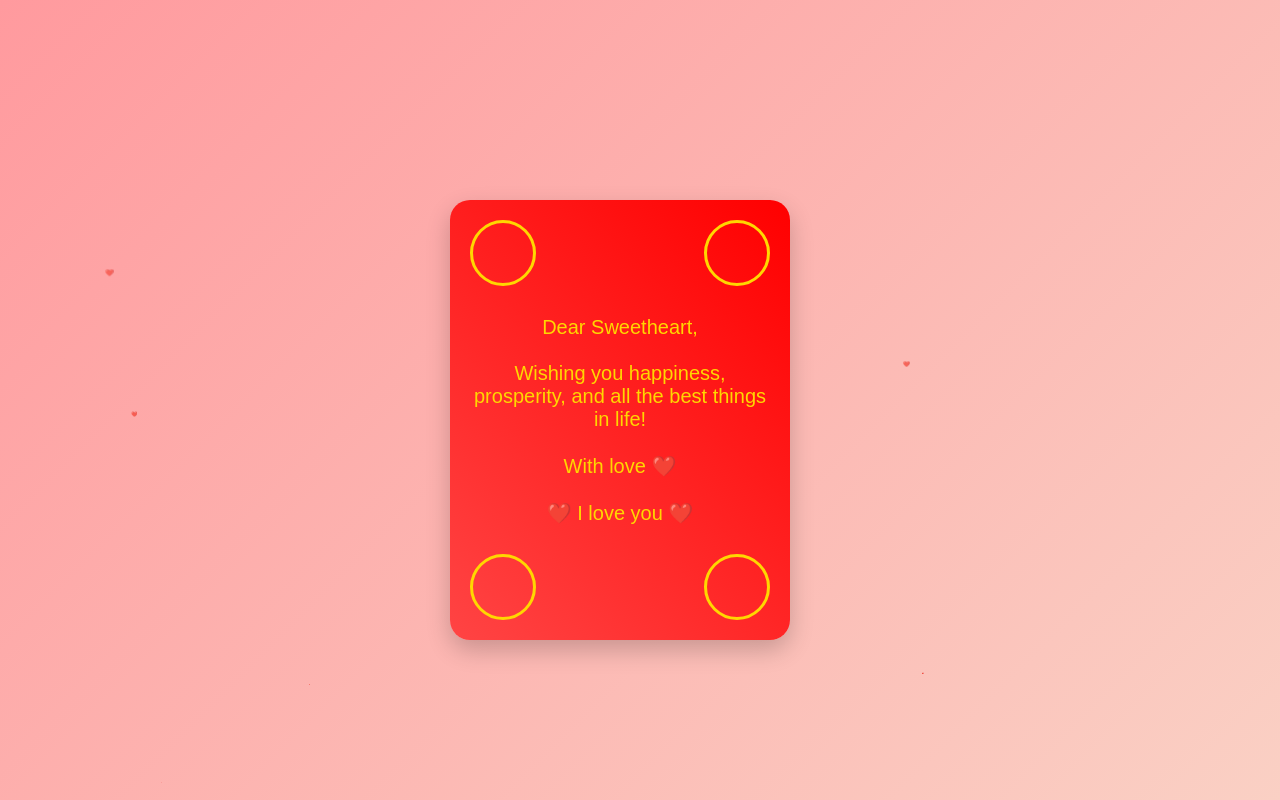
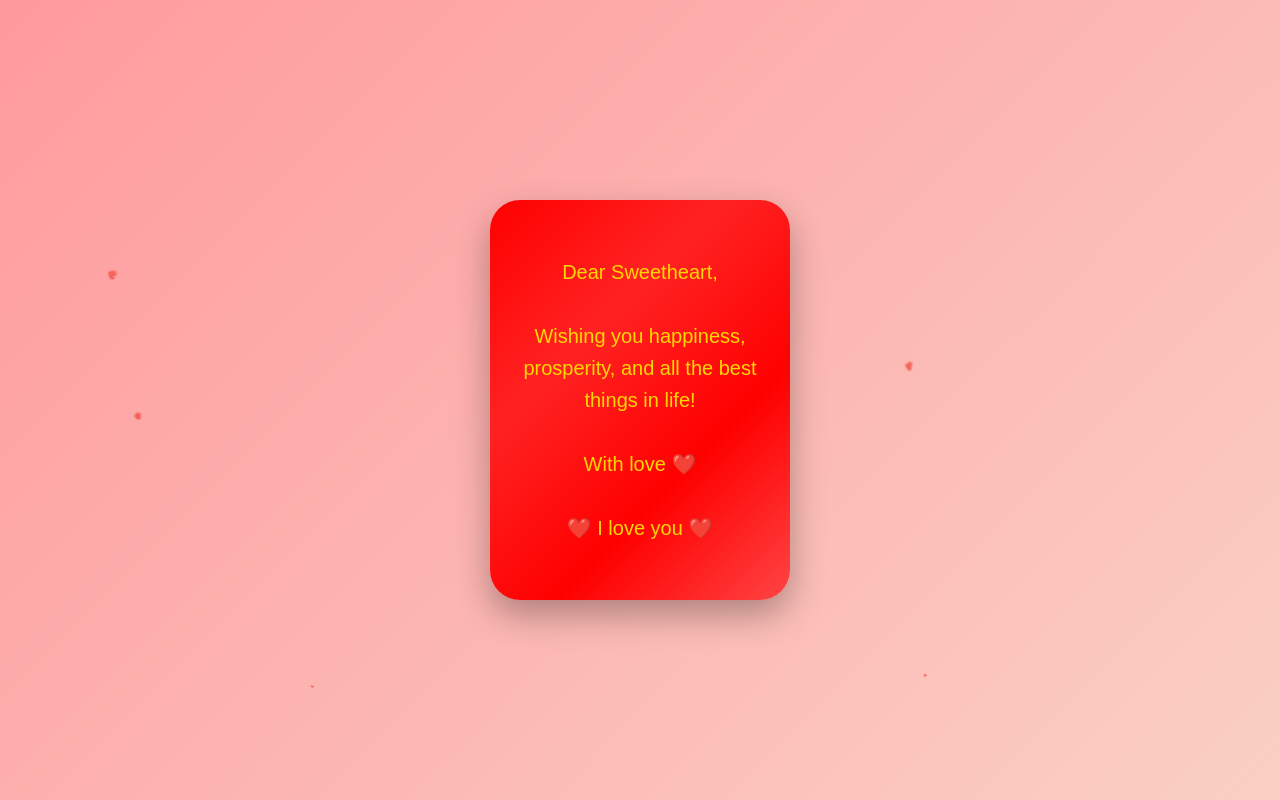
Before and after one commit to Lyhorchean/test.github.io, a plain HTML site: page index.html in a window 1280 px wide. Both pictures are taken after a click on the element 640 px from the left and 400 px from the top of the page. Drawn offline with Linux system fonts and the light colour scheme.

Commit message:
Update index.html

```diff
--- a/index.html
+++ b/index.html
@@ -5,6 +5,12 @@
     <meta name="viewport" content="width=device-width, initial-scale=1.0">
     <title>Digital Ang Pao</title>
     <style>
+        * {
+            margin: 0;
+            padding: 0;
+            box-sizing: border-box;
+        }
+
         body {
             margin: 0;
             min-height: 100vh;
@@ -12,20 +18,23 @@
             justify-content: center;
             align-items: center;
             background: linear-gradient(135deg, #ff9a9e 0%, #fad0c4 100%);
-            font-family: Arial, sans-serif;
+            font-family: 'Arial', sans-serif;
+            overflow-x: hidden;
         }
 
         .container {
             perspective: 1000px;
             cursor: pointer;
+            padding: 20px;
+            max-width: 100%;
         }
 
         .angpao {
-            width: 300px;
-            height: 400px;
+            width: min(300px, 90vw);
+            height: min(400px, 80vh);
             position: relative;
             transform-style: preserve-3d;
-            transition: transform 1s;
+            transition: transform 1.2s cubic-bezier(0.4, 0, 0.2, 1);
         }
 
         .angpao.opened {
@@ -40,43 +49,48 @@
             display: flex;
             justify-content: center;
             align-items: center;
-            border-radius: 20px;
-            box-shadow: 0 10px 25px rgba(0, 0, 0, 0.2);
+            border-radius: 30px;
+            box-shadow: 0 15px 35px rgba(0, 0, 0, 0.3);
+            padding: 20px;
+            background-size: 400% 400%;
+            animation: gradient 15s ease infinite;
         }
 
         .front {
-            background: linear-gradient(45deg, #ff0000, #ff4444);
+            background: linear-gradient(-45deg, #ff0000, #ff4444, #ff0000, #ff2222);
             color: #ffd700;
-            font-size: 24px;
+            font-size: clamp(18px, 4vw, 24px);
             text-align: center;
-            padding: 20px;
         }
 
         .back {
-            background: linear-gradient(45deg, #ff4444, #ff0000);
+            background: linear-gradient(-45deg, #ff4444, #ff0000, #ff2222, #ff0000);
             transform: rotateY(180deg);
             color: #ffd700;
-            font-size: 20px;
+            font-size: clamp(16px, 3.5vw, 20px);
             text-align: center;
-            padding: 20px;
         }
 
-        .decoration {
-            position: absolute;
-            width: 60px;
-            height: 60px;
-            border: 3px solid #ffd700;
-            border-radius: 50%;
+        @keyframes gradient {
+            0% { background-position: 0% 50%; }
+            50% { background-position: 100% 50%; }
+            100% { background-position: 0% 50%; }
         }
 
-        .top-left { top: 20px; left: 20px; }
-        .top-right { top: 20px; right: 20px; }
-        .bottom-left { bottom: 20px; left: 20px; }
-        .bottom-right { bottom: 20px; right: 20px; }
+        .chinese-character {
+            font-size: clamp(36px, 8vw, 48px);
+            margin-bottom: 20px;
+            text-shadow: 2px 2px 4px rgba(0, 0, 0, 0.2);
+            animation: glow 2s ease-in-out infinite alternate;
+        }
 
-        .chinese-character {
-            font-size: 48px;
-            margin-bottom: 20px;
+        @keyframes glow {
+            from {
+                text-shadow: 0 0 5px #fff, 0 0 10px #fff, 0 0 15px #ffd700;
+            }
+            to {
+                text-shadow: 0 0 10px #fff, 0 0 20px #fff, 0 0 30px #ffd700;
+            }
         }
 
         .hearts {
@@ -89,21 +103,34 @@
 
         .heart {
             position: absolute;
-            font-size: 20px;
+            font-size: clamp(16px, 4vw, 24px);
             color: #ff4444;
             opacity: 0;
             animation: float 4s ease-in infinite;
+            filter: drop-shadow(0 0 5px rgba(255, 0, 0, 0.3));
         }
 
         @keyframes float {
             0% {
-                transform: translateY(100vh) scale(0);
+                transform: translateY(100vh) scale(0) rotate(0deg);
                 opacity: 1;
             }
             100% {
-                transform: translateY(-100vh) scale(1);
+                transform: translateY(-100vh) scale(1) rotate(360deg);
                 opacity: 0;
             }
+        }
+
+        .message {
+            line-height: 1.6;
+            opacity: 0;
+            transform: translateY(20px);
+            transition: all 0.8s ease;
+        }
+
+        .opened .message {
+            opacity: 1;
+            transform: translateY(0);
         }
     </style>
 </head>
@@ -112,24 +139,18 @@
     <div class="container">
         <div class="angpao" id="angpao">
             <div class="front">
-                <div class="decoration top-left"></div>
-                <div class="decoration top-right"></div>
-                <div class="decoration bottom-left"></div>
-                <div class="decoration bottom-right"></div>
                 <div>
                     <div class="chinese-character">福</div>
                     <p>Click to Open<br>Your Ang Pao</p>
                 </div>
             </div>
             <div class="back">
-                <div class="decoration top-left"></div>
-                <div class="decoration top-right"></div>
-                <div class="decoration bottom-left"></div>
-                <div class="decoration bottom-right"></div>
-                <p>Dear Sweetheart,<br><br>
-                Wishing you happiness, prosperity, and all the best things in life!<br><br>
-                With love ❤️<br><br>
-                ❤️ I love you ❤️</p>
+                <div class="message">
+                    <p>Dear Sweetheart,<br><br>
+                    Wishing you happiness, prosperity, and all the best things in life!<br><br>
+                    With love ❤️<br><br>
+                    ❤️ I love you ❤️</p>
+                </div>
             </div>
         </div>
     </div>
@@ -152,8 +173,19 @@
             }, 5000);
         }
 
+        let heartsInterval;
+
         function startHearts() {
-            setInterval(createHeart, 300);
+            if (!heartsInterval) {
+                heartsInterval = setInterval(createHeart, 300);
+            }
+        }
+
+        function stopHearts() {
+            if (heartsInterval) {
+                clearInterval(heartsInterval);
+                heartsInterval = null;
+            }
         }
 
         angpao.addEventListener('click', () => {
@@ -163,6 +195,7 @@
                 isOpened = true;
             } else {
                 angpao.classList.remove('opened');
+                stopHearts();
                 isOpened = false;
             }
         });
```
